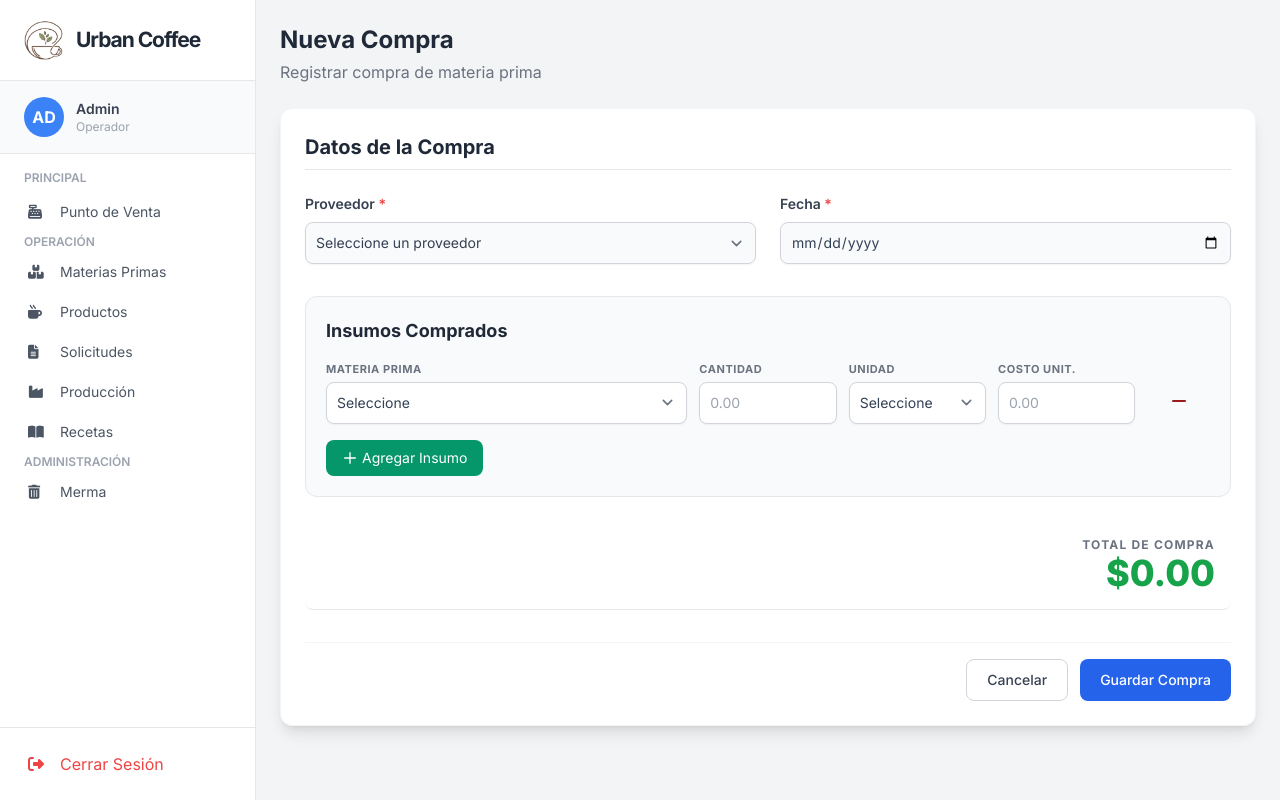
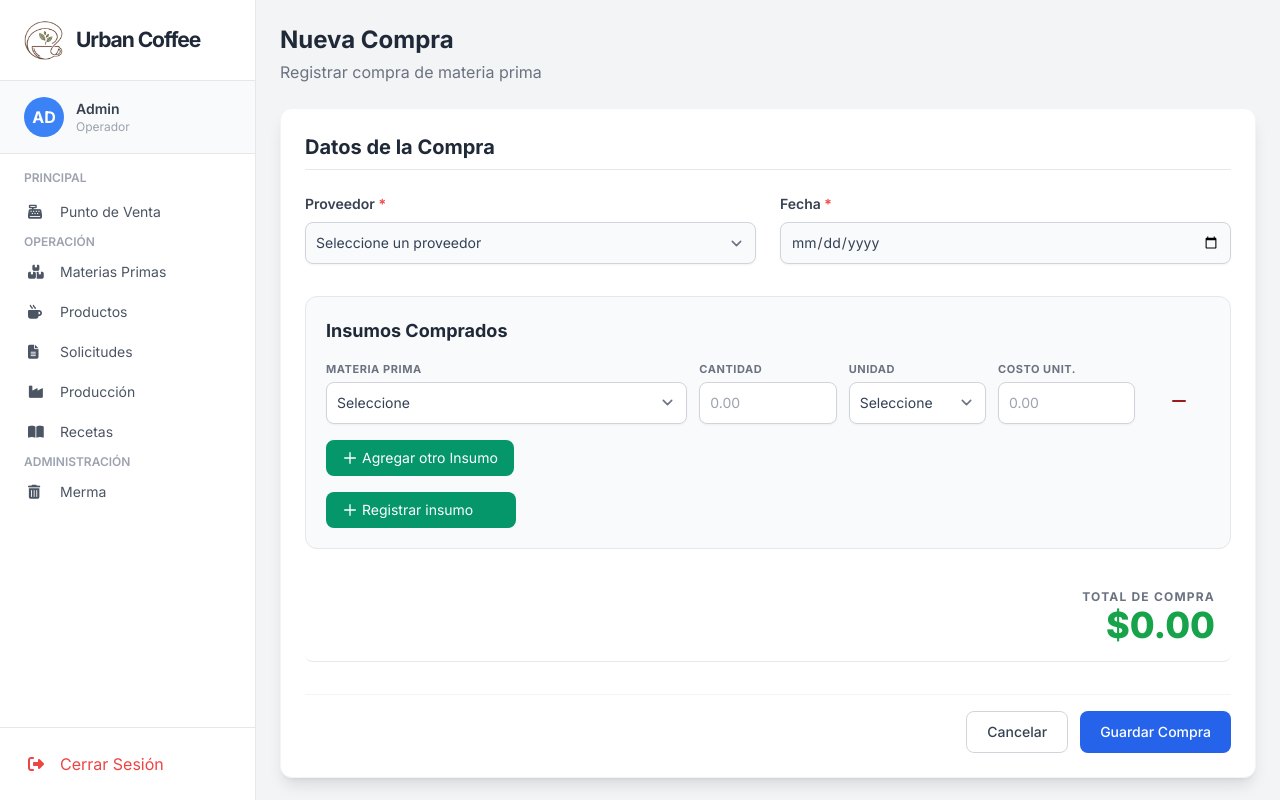
Before and after one commit to IDGS-803-23001507/tengo-sue-o-perdon-w, a Python web app: template templates/compras/nueva_compra.html in a window 1280 px wide. Run offline with Jinja, Linux system fonts and the light colour scheme; the template is opened without the code that fills it, so the values that code supplies are empty; some libraries are stand-ins or nearby versions.

Commit message:
Se implemento compra

```diff
--- a/app/compras/routes.py
+++ b/app/compras/routes.py
@@ -33,7 +33,7 @@ def listar_compras():
 
     compras_list = query.order_by(Compra.fecha.desc()).all()
 
-    return render_template( 'compras/compras.html', compras=compras_list, filtro_form=filtro_form)
+    return render_template( 'compras/compras.html', active_page = 'compras',compras=compras_list, filtro_form=filtro_form)
 
 
 @compras_bp.route('/compras/nueva', methods=['GET', 'POST'])
@@ -104,7 +104,7 @@ def nueva_compra():
     materias_primas = MateriaPrima.query.all()
     unidades        = UnidadMedida.query.all()
 
-    return render_template('compras/nueva_compra.html', form=form, proveedores=proveedores, materias_primas=materias_primas, unidades=unidades, datetime=datetime)
+    return render_template('compras/nueva_compra.html', active_page = 'compras', form=form, proveedores=proveedores, materias_primas=materias_primas, unidades=unidades, datetime=datetime)
 
 
 @compras_bp.route('/compras/detalle/<int:id>')
--- a/app/proveedores/routes.py
+++ b/app/proveedores/routes.py
@@ -34,6 +34,7 @@ def proveedores():
         proveedores=proveedores_list,
         busqueda=busqueda,
         estado=estado,
+        active_page = 'proveedores',
         form=form
     )
 
--- a/app/usuarios/routes.py
+++ b/app/usuarios/routes.py
@@ -164,6 +164,7 @@ def editar(idUsuario: int):
 def actualizar(idUsuario: int):
 
     usuario = Usuario.query.get_or_404(idUsuario)
+
     form = EmpleadoActualizarForm()
 
     if not form.validate_on_submit():
--- a/templates/compras/nueva_compra.html
+++ b/templates/compras/nueva_compra.html
@@ -115,9 +115,25 @@
                             stroke="currentColor">
                             <path stroke-linecap="round" stroke-linejoin="round" stroke-width="2" d="M12 4v16m8-8H4" />
                         </svg>
-                        Agregar Insumo
+                        Agregar otro Insumo
                     </button>
                 </div>
+
+                <div class="mt-4">
+
+                    <a href="{{ url_for('inventario.nueva_materia') }}"
+                        class="flex items-center bg-[#059669] hover:bg-[#04875E] w-[190px] text-white text-sm px-4 py-2 rounded-lg transition-colors">
+
+                        <svg xmlns="http://www.w3.org/2000/svg" class="h-4 w-4 mr-1" fill="none" viewBox="0 0 24 24"
+                            stroke="currentColor">
+                            <path stroke-linecap="round" stroke-linejoin="round" stroke-width="2" d="M12 4v16m8-8H4" />
+                        </svg>
+
+                        Registrar insumo
+                    </a>
+
+                </div>
+
             </div>
 
             <div class="flex justify-end items-center p-4 bg-white border-b rounded-lg mb-8">
--- a/templates/layout/layout_produccion.html
+++ b/templates/layout/layout_produccion.html
@@ -124,7 +124,7 @@
         <p class="text-xs text-gray-400 font-semibold px-2 mt-4 mb-2 uppercase">Administración</p>
 
         {% if session.usuarioRol == "Gerente" %}
-        <a href="#" class="flex items-center gap-3 px-3 py-2 rounded-lg
+        <a href="{{ url_for('compras.listar_compras') }}" class="flex items-center gap-3 px-3 py-2 rounded-lg
         {% if active_page == 'compras' %}
             bg-gray-100 text-gray-900
         {% else %}
```
